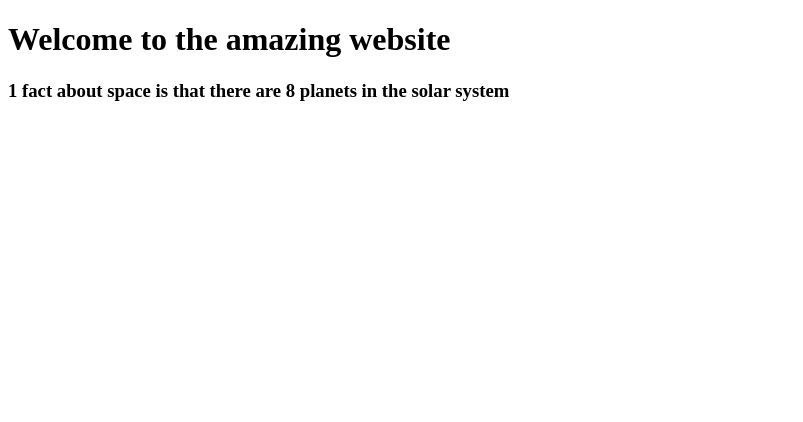
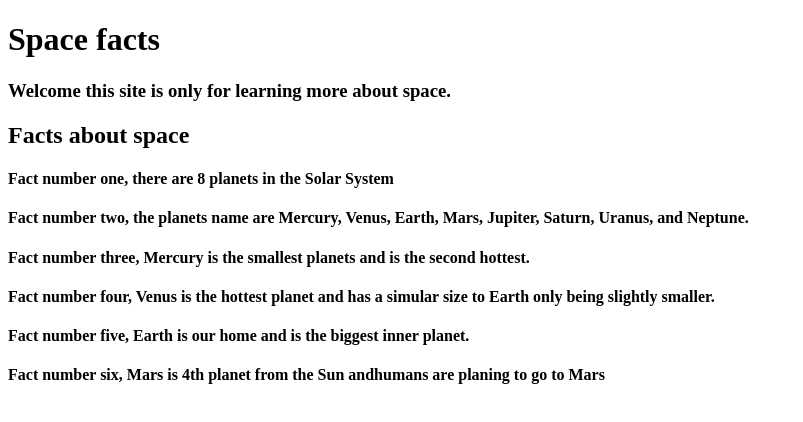
Before and after one commit to Lucas201215/My-Website1, a plain HTML site: page index.html in a window 1280 px wide. Shown: the whole page, without its empty margins (0-803 px from the left). Drawn offline with Linux system fonts and the light colour scheme.

Commit message:
Add files via upload

```diff
--- a/index.html
+++ b/index.html
@@ -2,13 +2,23 @@
 <html>
 <head>
 	<title>New site</title>
+</head>
 <body>
 
 
-<h1>Welcome to the amazing website</h1>
+<h1>Space facts</h1>
 
 
-<h3>1 fact about space is that there are 8 planets in the solar system</h3>
+<h3>Welcome this site is only for learning more about space.</h3>
+
+<h2>Facts about space</h2>
+
+<h4>Fact number one, there are 8 planets in the Solar System</h4>
+<h4>Fact number two, the planets name are Mercury, Venus, Earth, Mars, Jupiter, Saturn, Uranus, and Neptune.</h4>
+<h4>Fact number three, Mercury is the smallest planets and is the second hottest.</h4>
+<h4>Fact number four, Venus is the hottest planet and has a simular size to Earth only being slightly smaller.</h4>
+<h4>Fact number five, Earth is our home and is the biggest inner planet.</h4>
+<h4>Fact number six, Mars is 4th planet from the Sun andhumans are planing to go to Mars</h4>
 
 
 </body>
```
